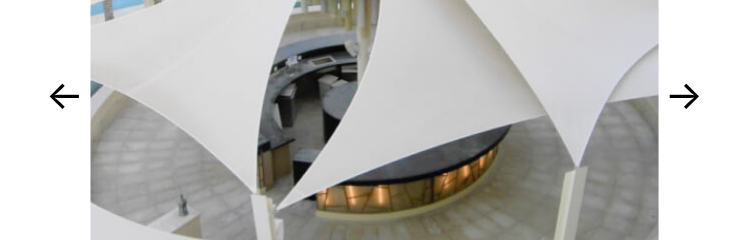
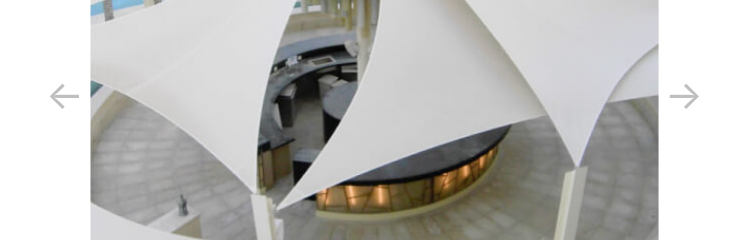
Before and after one commit to mmrbl/ComfortSails, a website: page index.html in a window 1280 px wide. Shown: the part 479-719 px from the top of the page, 516-1265 px from the left. Drawn offline with nearby package versions, Linux system fonts and the light colour scheme; a web font is replaced by a local one.

Commit message:
upd scroll arrows

```diff
--- a/index.html
+++ b/index.html
@@ -54,13 +54,13 @@
       </div>
 
       <div class="main__pictures">
-        <button class="main__button scroll-to-left-btn">
+        <button class="main__button scroll-to-left-btn no-items-to-scroll">
           <p class="left_arrow">&#8592;</p>
         </button>
         <img class="polygon-main" src="images/polygon-stages.png" alt="">
         <img src="./src/images/main.jpg" alt="" width="569" height="601">
         <img class="polygon-main-small" src="./src/images/polygon-main.png" alt="">
-        <button class="main__button scroll-to-right-btn">
+        <button class="main__button scroll-to-right-btn no-items-to-scroll">
           <p class="right_arrow">&#8594;</p>
         </button>
       </div>
--- a/src/styles/style.css
+++ b/src/styles/style.css
@@ -216,7 +216,7 @@ a {
   background-color: transparent;
 }
 
-.main__button:hover .left_arrow,
+/* .main__button:hover .left_arrow,
 .main__button:focus .left_arrow {
   cursor: pointer;
   color: #2A95F8;
@@ -226,7 +226,7 @@ a {
 .main__button:focus .right_arrow {
   cursor: pointer;
   color: #2A95F8;
-}
+} */
 
 .left_arrow, .right_arrow {
   font-size: 40px;
@@ -767,3 +767,12 @@ a {
 
   color: var(--secondar-text-color);
 }
+
+.no-items-to-scroll {
+  color: rgba(0, 0, 0, 0.25);
+}
+
+.no-items-to-scroll:hover,
+.no-items-to-scroll {
+  color: rgba(0, 0, 0, 0.25);
+}
```
